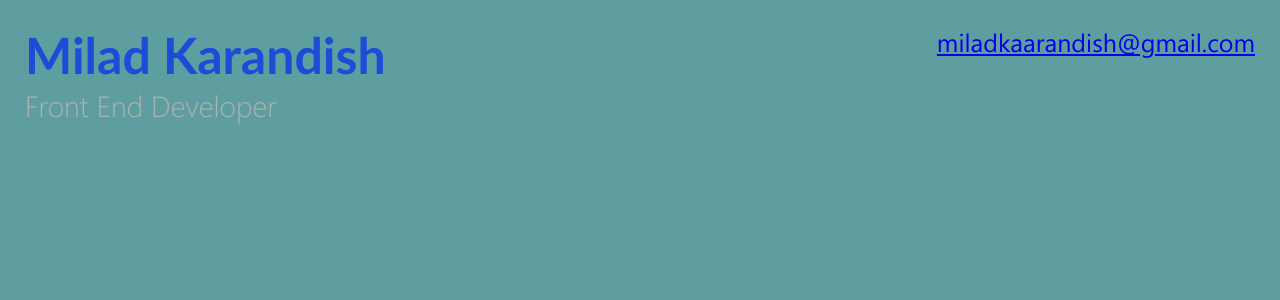
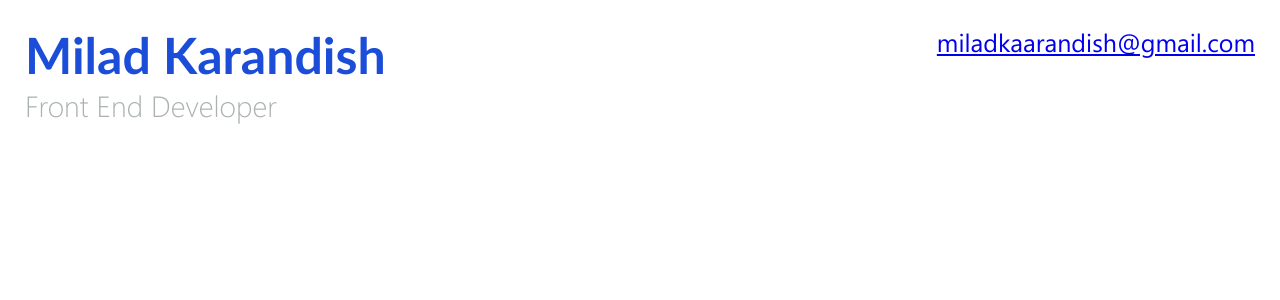
Before and after one commit to MiladKarandish/resume-maker, a React (Vite) app: page / in a window 1280 px wide. Shown: the top 300 px of the page. Built offline with nearby package versions, Linux system fonts and the light colour scheme.

Commit message:
trying to convert to pdf

```diff
--- a/src/index.css
+++ b/src/index.css
@@ -12,5 +12,4 @@ body {
   height: 29.7cm; */
   font-family: "Segoe UI", sans-serif;
   font-size: 25px;
-  background-color: cadetblue;
 }
```
